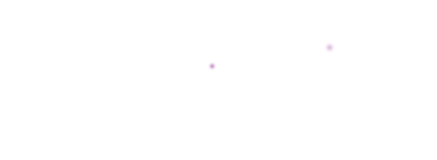
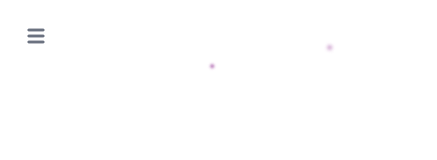
Before and after one commit to zhua633/my-website-v2, a React (Create React App) app in the folder frontend/: page / in a window 390 px wide. Shown: the top 160 px of the page, 437 px wide, since content can reach past the window. Built offline with nearby package versions, Linux system fonts and the light colour scheme.

Commit message:
Update navbar navigation

```diff
--- a/frontend/package.json
+++ b/frontend/package.json
@@ -11,6 +11,7 @@
     "@testing-library/react": "^13.4.0",
     "@testing-library/user-event": "^13.5.0",
     "react": "^18.2.0",
+    "react-anchor-link-smooth-scroll": "^1.0.12",
     "react-dom": "^18.2.0",
     "react-router-dom": "^6.11.1",
     "react-scripts": "5.0.1",
--- a/frontend/src/App.js
+++ b/frontend/src/App.js
@@ -5,11 +5,14 @@
 import Timeline from "./Components/Timeline";
 import Background from "./Components/Helpers/particles";
 import FadeinSection from "./Components/Helpers/FadeinSection";
+import Navbar from "./Components/Navbar";
+
 function App() {
   return (
     <div>
       <Background />
-      <Title />
+      <Navbar />
+      <Title/>
       <FadeinSection>
         <div>
           <Heading text="Experiences" />
@@ -23,6 +26,7 @@
         </div>
       </FadeinSection>
       <Footer />
+      <Navbar />
     </div>
   );
 }
--- a/frontend/src/Components/Heading/index.jsx
+++ b/frontend/src/Components/Heading/index.jsx
@@ -1,7 +1,9 @@
 function Title({text}) {
     return (
+      <div  id={text} >
       <div class="relative w-full justify-center flex p-5">
           <span class="mb-4 font-bold text-gray-900 dark:text-white lg:text-4xl underline underline-offset-3 decoration-8 decoration-indigo-500 dark:decoration-indigo-600">{text}</span>
+      </div>
       </div>
     )
     }
--- a/frontend/src/Components/Helpers/FadeinSection/index.jsx
+++ b/frontend/src/Components/Helpers/FadeinSection/index.jsx
@@ -1,5 +1,4 @@
 import React from 'react';
-import './index.css';
 
 const FadeInSection = ({
   children,
--- a/frontend/src/Components/Navbar/index.jsx
+++ b/frontend/src/Components/Navbar/index.jsx
@@ -1,55 +1,63 @@
-// function Navbar(){
-//     return(
-// <nav class="bg-white dark:bg-gray-900 fixed w-full z-20 top-0 left-0 border-b border-gray-200 dark:border-gray-600">
-//   <div class="max-w-screen-xl flex flex-wrap items-center justify-between mx-auto p-4">
-//   <div class="flex md:order-2">
-//       <button type="button" class="text-white bg-blue-700 hover:bg-blue-800 focus:ring-4 focus:outline-none focus:ring-blue-300 font-medium rounded-lg text-sm px-4 py-2 text-center mr-3 md:mr-0 dark:bg-blue-600 dark:hover:bg-blue-700 dark:focus:ring-blue-800">Get started</button>
-//       <button data-collapse-toggle="navbar-sticky" type="button" class="inline-flex items-center p-2 text-sm text-gray-500 rounded-lg md:hidden hover:bg-gray-100 focus:outline-none focus:ring-2 focus:ring-gray-200 dark:text-gray-400 dark:hover:bg-gray-700 dark:focus:ring-gray-600" aria-controls="navbar-sticky" aria-expanded="false">
-//         <span class="sr-only">Open main menu</span>
-//         <svg class="w-6 h-6" aria-hidden="true" fill="currentColor" viewBox="0 0 20 20" xmlns="http://www.w3.org/2000/svg"><path fill-rule="evenodd" d="M3 5a1 1 0 011-1h12a1 1 0 110 2H4a1 1 0 01-1-1zM3 10a1 1 0 011-1h12a1 1 0 110 2H4a1 1 0 01-1-1zM3 15a1 1 0 011-1h12a1 1 0 110 2H4a1 1 0 01-1-1z" clip-rule="evenodd"></path></svg>
-//       </button>
-//   </div>
-//   <div class="items-center justify-between hidden w-full md:flex md:w-auto md:order-1" id="navbar-sticky">
-//     <ul class="flex flex-col p-4 md:p-0 mt-4 font-medium border border-gray-100 rounded-lg bg-gray-50 md:flex-row md:space-x-8 md:mt-0 md:border-0 md:bg-white dark:bg-gray-800 md:dark:bg-gray-900 dark:border-gray-700">
-//       <li>
-//         <a href="#" class="block py-2 pl-3 pr-4 text-white bg-blue-700 rounded md:bg-transparent md:text-blue-700 md:p-0 md:dark:text-blue-500" aria-current="page">Home</a>
-//       </li>
-//       <li>
-//         <a href="#" class="block py-2 pl-3 pr-4 text-gray-900 rounded hover:bg-gray-100 md:hover:bg-transparent md:hover:text-blue-700 md:p-0 md:dark:hover:text-blue-500 dark:text-white dark:hover:bg-gray-700 dark:hover:text-white md:dark:hover:bg-transparent dark:border-gray-700">About</a>
-//       </li>
-//       <li>
-//         <a href="#" class="block py-2 pl-3 pr-4 text-gray-900 rounded hover:bg-gray-100 md:hover:bg-transparent md:hover:text-blue-700 md:p-0 md:dark:hover:text-blue-500 dark:text-white dark:hover:bg-gray-700 dark:hover:text-white md:dark:hover:bg-transparent dark:border-gray-700">Services</a>
-//       </li>
-//       <li>
-//         <a href="#" class="block py-2 pl-3 pr-4 text-gray-900 rounded hover:bg-gray-100 md:hover:bg-transparent md:hover:text-blue-700 md:p-0 md:dark:hover:text-blue-500 dark:text-white dark:hover:bg-gray-700 dark:hover:text-white md:dark:hover:bg-transparent dark:border-gray-700">Contact</a>
-//       </li>
-//     </ul>
-//   </div>
-//   </div>
-// </nav>
+import AnchorLink from "react-anchor-link-smooth-scroll";
+import Timeline from "../Timeline/index";
+function Navbar() {
+  return (
+    <nav class="dark:bg-gray-900 fixed w-full z-20 top-0 left-0 dark:border-gray-600">
+      <div class="max-w-screen-xl flex flex-wrap items-center justify-between mx-auto p-4">
+        <div class="flex md:order-2">
+          <button
+            data-collapse-toggle="navbar-sticky"
+            type="button"
+            class="inline-flex items-center p-2 text-sm text-gray-500 rounded-lg md:hidden hover:bg-gray-100 focus:outline-none focus:ring-2 focus:ring-gray-200 dark:text-gray-400 dark:hover:bg-gray-700 dark:focus:ring-gray-600"
+            aria-controls="navbar-sticky"
+            aria-expanded="false"
+          >
+            <span class="sr-only">Open main menu</span>
+            <svg
+              class="w-6 h-6"
+              aria-hidden="true"
+              fill="currentColor"
+              viewBox="0 0 20 20"
+              xmlns="http://www.w3.org/2000/svg"
+            >
+              <path
+                fill-rule="evenodd"
+                d="M3 5a1 1 0 011-1h12a1 1 0 110 2H4a1 1 0 01-1-1zM3 10a1 1 0 011-1h12a1 1 0 110 2H4a1 1 0 01-1-1zM3 15a1 1 0 011-1h12a1 1 0 110 2H4a1 1 0 01-1-1z"
+                clip-rule="evenodd"
+              ></path>
+            </svg>
+          </button>
+        </div>
+        <div
+          class="items-center justify-between hidden w-full md:flex md:w-auto md:order-1"
+          id="navbar-sticky"
+        >
+          <ul class="flex flex-col p-4 md:p-0 mt-4 font-medium border border-gray-100 rounded-lg bg-gray-50 md:flex-row md:space-x-8 md:mt-0 md:border-0 md:bg-white dark:bg-gray-800 md:dark:bg-gray-900 dark:border-gray-700">
+            <li>
+              <AnchorLink href="#Experiences">
+                <a
+                  class="block py-2 pl-3 pr-4 text-white bg-blue-700 rounded md:bg-transparent md:text-blue-700 md:p-0 md:dark:text-blue-500"
+                  aria-current="page"
+                >
+                  Experiences
+                </a>
+              </AnchorLink>
+            </li>
+            <li>
+              <AnchorLink href="#Projects">
+                <a
+                  class="block py-2 pl-3 pr-4 text-gray-900 rounded hover:bg-gray-100 md:hover:bg-transparent md:hover:text-blue-700 md:p-0 md:dark:hover:text-blue-500 dark:text-white dark:hover:bg-gray-700 dark:hover:text-white md:dark:hover:bg-transparent dark:border-gray-700"
+                  aria-current="page"
+                >
+                  Projects
+                </a>
+              </AnchorLink>
+            </li>
+          </ul>
+        </div>
+      </div>
+    </nav>
+  );
+}
 
-//     )
-// }
-
-// export default Navbar;
-
-// import ReactDOM from "react-dom/client";
-// import { BrowserRouter, Routes, Route } from "react-router-dom";
-// import Heading from "../Heading/index";
-// import Timeline from "../Timeline";
-
-// export default function App() {
-//   return (
-//     <BrowserRouter>
-//       <Routes>
-//         <Route path="/" element={<Layout />}>
-//           {/* <Route path="Heading" element={</>} />
-//           <Route path="contact" element={<Contact />} /> */}
-//         </Route>
-//       </Routes>
-//     </BrowserRouter>
-//   );
-// }
-
-// const root = ReactDOM.createRoot(document.getElementById('root'));
-// root.render(<App />);
+export default Navbar;
```
Also changed, not shown: frontend/src/Components/Timeline/index.jsx (+39 -14 lines), frontend/src/index.css (line endings or trailing spaces), 1 other file (tests, documents, lock files or other folders).
